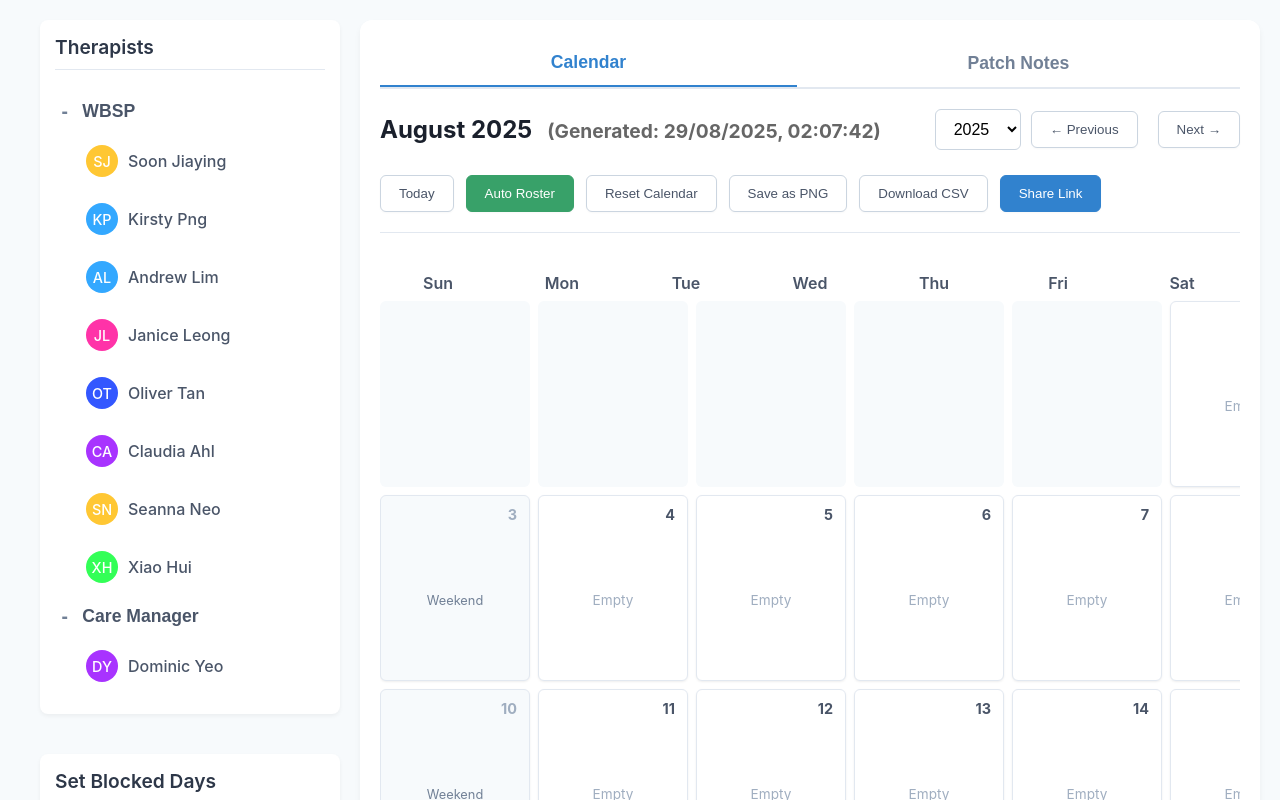
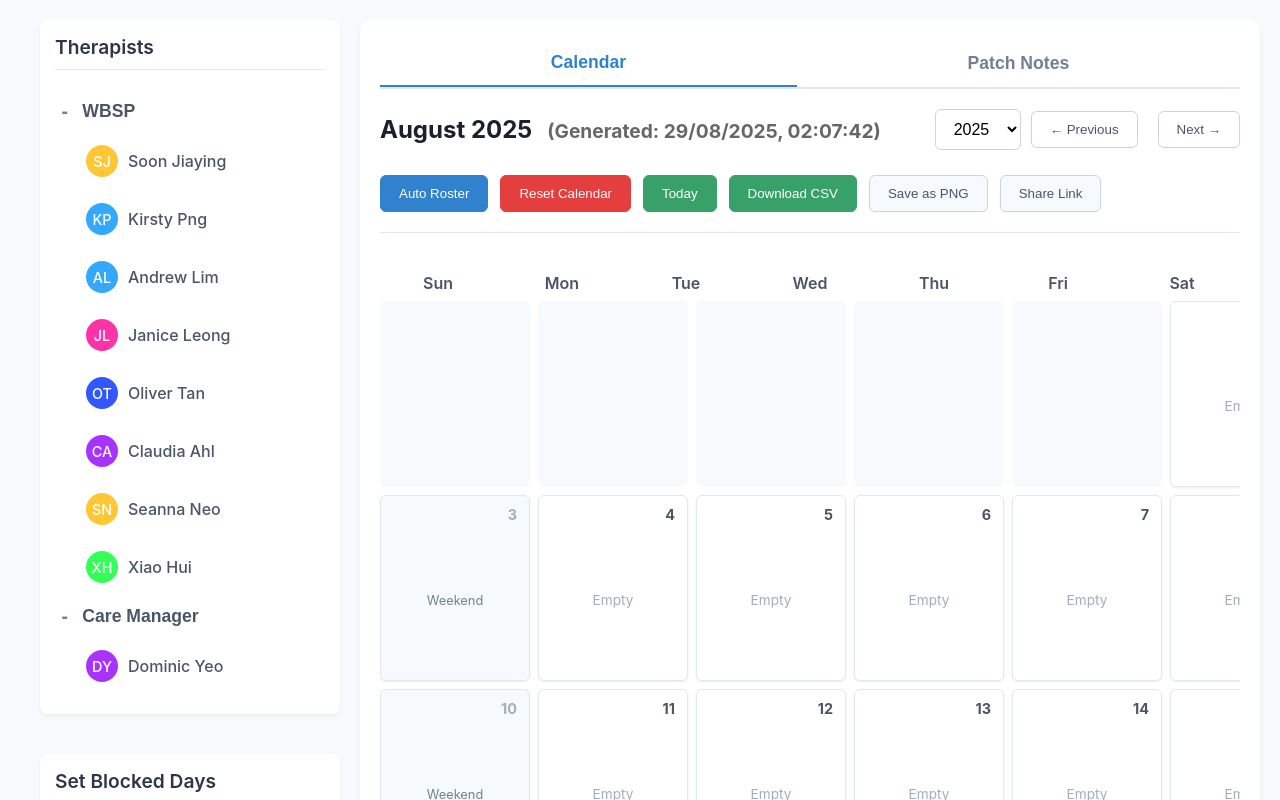
Before and after one commit to jxhnthan/hwb-crisis-rostering, a React (Create React App) app: page / in a window 1280 px wide. Shown: the top 800 px of the page. Built offline with nearby package versions, Linux system fonts and the light colour scheme.

Commit message:
Update App.js

```diff
--- a/src/App.js
+++ b/src/App.js
@@ -643,35 +643,114 @@ const CalendarControls = React.memo(({ currentYear, currentMonth, liveDateTime,
 });
 
 const ActionButtons = React.memo(({ goToToday, autoRoster, resetCalendar, saveAsPNG, downloadCsv, generateShareLink }) => {
+
+  // New, standardized style objects
+  const buttonStyle = {
+    padding: '10px 18px',
+    borderRadius: '6px',
+    cursor: 'pointer',
+    fontWeight: '500',
+    transition: 'background-color 0.2s, color 0.2s, border 0.2s',
+    boxShadow: '0 1px 2px rgba(0,0,0,0.03)',
+    border: '1px solid',
+  };
+
+  const primaryBtn = {
+    ...buttonStyle,
+    backgroundColor: '#3182CE', // Blue
+    color: 'white',
+    borderColor: '#3182CE',
+    onMouseEnter: (e) => e.currentTarget.style.backgroundColor = '#2B6CB0',
+    onMouseLeave: (e) => e.currentTarget.style.backgroundColor = '#3182CE',
+  };
+
+  const dangerBtn = {
+    ...buttonStyle,
+    backgroundColor: '#E53E3E', // Red
+    color: 'white',
+    borderColor: '#E53E3E',
+    onMouseEnter: (e) => e.currentTarget.style.backgroundColor = '#C53030',
+    onMouseLeave: (e) => e.currentTarget.style.backgroundColor = '#E53E3E',
+  };
+
+  const successBtn = {
+    ...buttonStyle,
+    backgroundColor: '#38A169', // Green
+    color: 'white',
+    borderColor: '#38A169',
+    onMouseEnter: (e) => e.currentTarget.style.backgroundColor = '#2F855A',
+    onMouseLeave: (e) => e.currentTarget.style.backgroundColor = '#38A169',
+  };
+
+  const neutralBtn = {
+    ...buttonStyle,
+    backgroundColor: '#F7FAFC', // Light Gray
+    color: '#4A5568',
+    borderColor: '#CBD5E0',
+    onMouseEnter: (e) => e.currentTarget.style.backgroundColor = '#EDF2F7',
+    onMouseLeave: (e) => e.currentTarget.style.backgroundColor = '#F7FAFC',
+  };
+
   return (
     <div style={{ display: 'flex', gap: '12px', flexWrap: 'wrap', marginBottom: '20px' }}>
-      <button type="button" style={buttonStyle} onClick={goToToday} onMouseEnter={(e) => { e.currentTarget.style.backgroundColor = '#F0F4F8'; }} onMouseLeave={(e) => { e.currentTarget.style.backgroundColor = '#FFFFFF'; }}>Today</button>
+      {/* Primary Action */}
       <button
         type="button"
-        style={{ ...buttonStyle, backgroundColor: '#38A169', color: 'white', border: '1px solid #38A169' }}
+        style={primaryBtn}
         onClick={autoRoster}
-        onMouseEnter={(e) => { e.currentTarget.style.backgroundColor = '#2F855A'; }}
-        onMouseLeave={(e) => { e.currentTarget.style.backgroundColor = '#38A169'; }}
+        onMouseEnter={primaryBtn.onMouseEnter}
+        onMouseLeave={primaryBtn.onMouseLeave}
       >
         Auto Roster
       </button>
-      <button type="button" style={buttonStyle} onClick={resetCalendar} onMouseEnter={(e) => { e.currentTarget.style.backgroundColor = '#F0F4F8'; }} onMouseLeave={(e) => { e.currentTarget.style.backgroundColor = '#FFFFFF'; }}>Reset Calendar</button>
-      <button type="button" style={buttonStyle} onClick={saveAsPNG} onMouseEnter={(e) => { e.currentTarget.style.backgroundColor = '#F0F4F8'; }} onMouseLeave={(e) => { e.currentTarget.style.backgroundColor = '#FFFFFF'; }}>Save as PNG</button>
+
+      {/* Danger/Warning Action */}
       <button
         type="button"
-        style={buttonStyle}
+        style={dangerBtn}
+        onClick={resetCalendar}
+        onMouseEnter={dangerBtn.onMouseEnter}
+        onMouseLeave={dangerBtn.onMouseLeave}
+      >
+        Reset Calendar
+      </button>
+
+      {/* Success Actions */}
+      <button
+        type="button"
+        style={successBtn}
+        onClick={goToToday}
+        onMouseEnter={successBtn.onMouseEnter}
+        onMouseLeave={successBtn.onMouseLeave}
+      >
+        Today
+      </button>
+      <button
+        type="button"
+        style={successBtn}
         onClick={downloadCsv}
-        onMouseEnter={(e) => { e.currentTarget.style.backgroundColor = '#F0F4F8'; }}
-        onMouseLeave={(e) => { e.currentTarget.style.backgroundColor = '#FFFFFF'; }}
+        onMouseEnter={successBtn.onMouseEnter}
+        onMouseLeave={successBtn.onMouseLeave}
       >
         Download CSV
       </button>
+
+      {/* Neutral/Utility Actions */}
       <button
         type="button"
-        style={{ ...buttonStyle, backgroundColor: '#3182CE', color: 'white', border: '1px solid #3182CE' }}
+        style={neutralBtn}
+        onClick={saveAsPNG}
+        onMouseEnter={neutralBtn.onMouseEnter}
+        onMouseLeave={neutralBtn.onMouseLeave}
+      >
+        Save as PNG
+      </button>
+      <button
+        type="button"
+        style={neutralBtn}
         onClick={generateShareLink}
-        onMouseEnter={(e) => { e.currentTarget.style.backgroundColor = '#2B6CB0'; }}
-        onMouseLeave={(e) => { e.currentTarget.style.backgroundColor = '#3182CE'; }}
+        onMouseEnter={neutralBtn.onMouseEnter}
+        onMouseLeave={neutralBtn.onMouseLeave}
       >
         Share Link
       </button>
```
